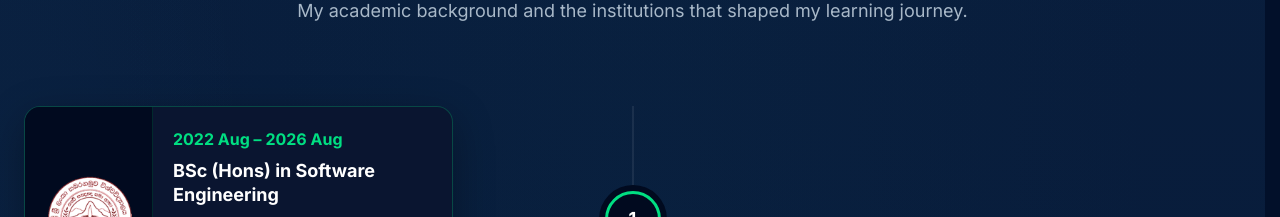
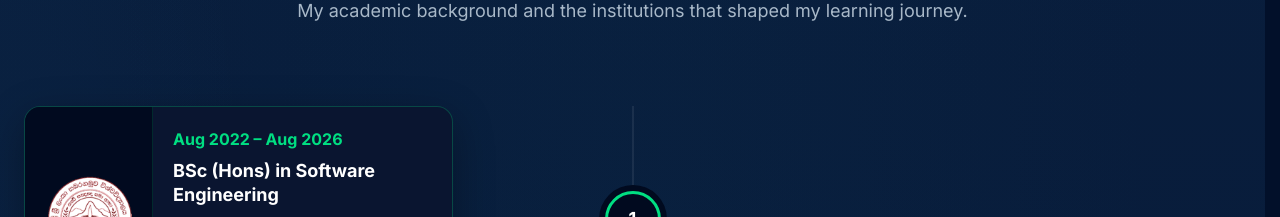
Before and after one commit to prabodhahdev/Portfolio, a Next.js app: page / in a window 1280 px wide. Shown: the part 7260-7477 px from the top of the page. Built offline with nearby package versions, Linux system fonts and the light colour scheme.

Commit message:
education

```diff
--- a/app/components/sections/Education.tsx
+++ b/app/components/sections/Education.tsx
@@ -30,8 +30,8 @@ const education: EducationItem[] = [
   {
     degree: "BSc (Hons) in Software Engineering",
     institution: "Sabaragamuwa University of Sri Lanka",
-    startDate: "2022 Aug",
-    endDate: "2026 Aug",
+    startDate: "Aug 2022",
+    endDate: "Aug 2026",
     duration: "4 yrs",
     location: "Belihuloya, Sri Lanka",
     studyType: "Full-time",
```
